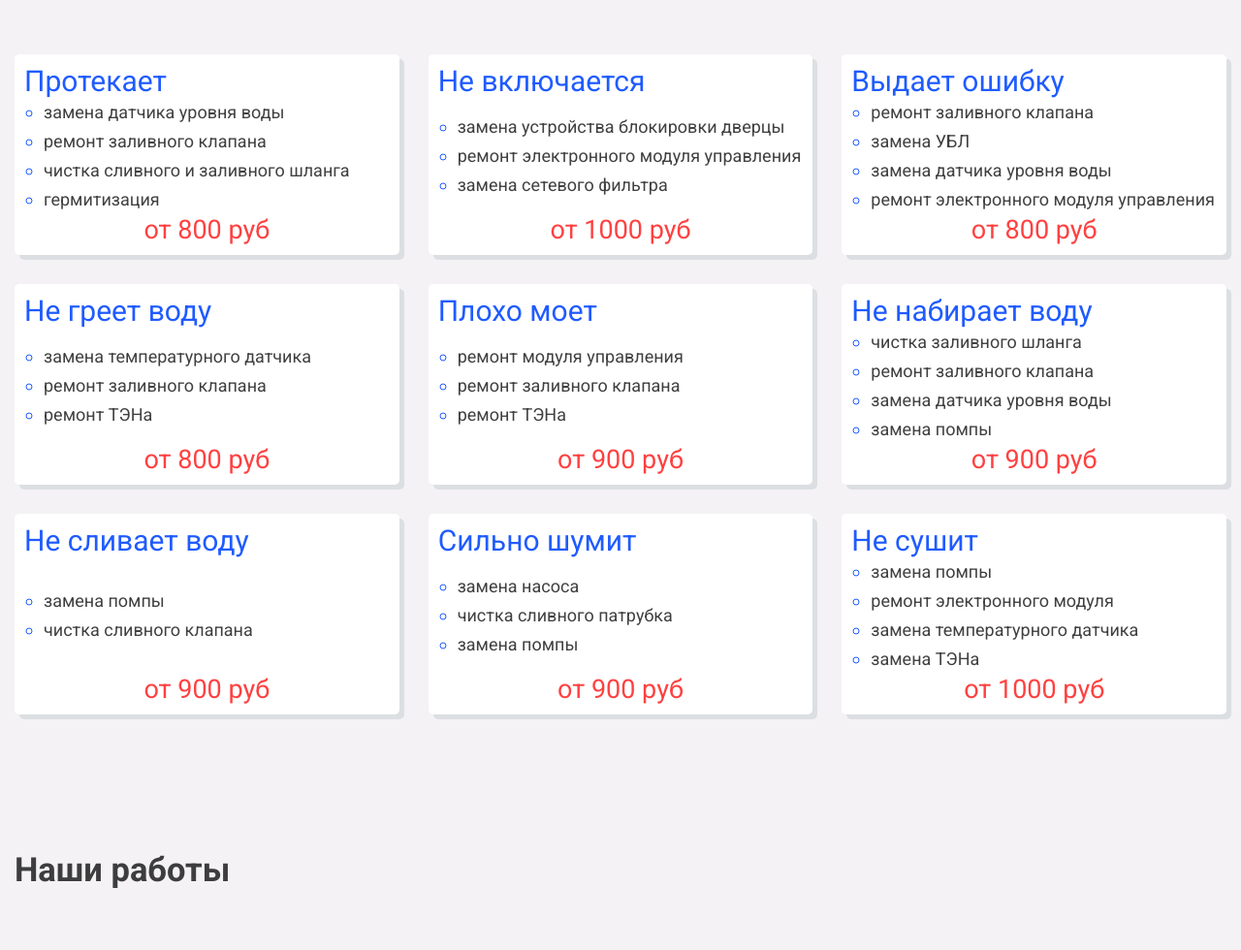
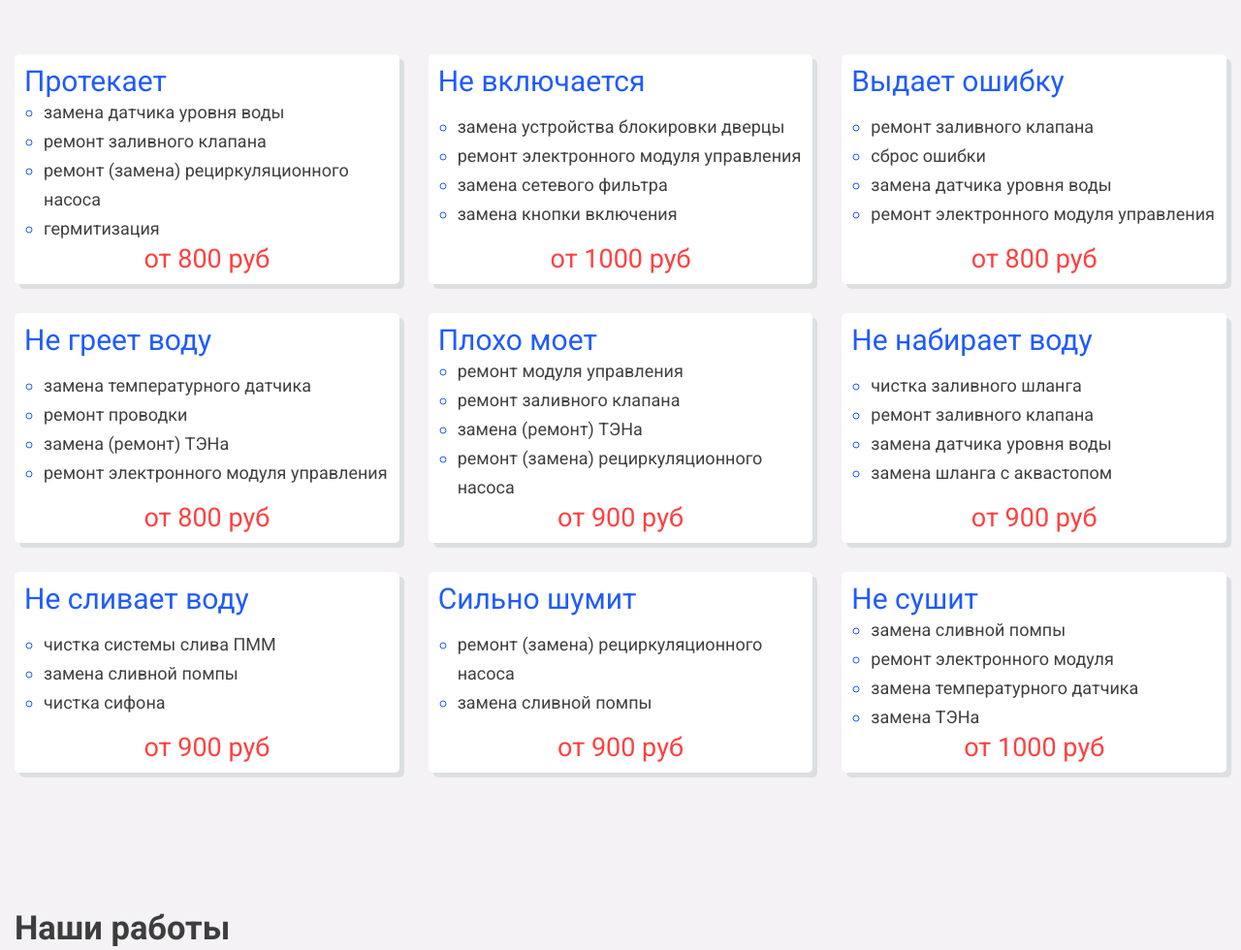
Before and after one commit to sergeiavdeev/remontpmm, a plain HTML site: page index.html in a window 1280 px wide. Shown: the part 840-1820 px from the top of the page at 97% size. Drawn offline with nearby package versions, Linux system fonts and the light colour scheme.

Commit message:
Text  edit

```diff
--- a/index.html
+++ b/index.html
@@ -61,7 +61,7 @@
                     <ul class="main__grid_list">
                         <li class="main__grid_list_item">замена датчика уровня воды</li>
                         <li class="main__grid_list_item">ремонт заливного клапана</li>
-                        <li class="main__grid_list_item">чистка сливного и заливного шланга</li>
+                        <li class="main__grid_list_item">ремонт (замена) рециркуляционного насоса</li>
                         <li class="main__grid_list_item">гермитизация</li>
                     </ul>
                     <div class="main__grid_item_footer">от 800 руб</div>
@@ -72,6 +72,7 @@
                         <li class="main__grid_list_item">замена устройства блокировки дверцы</li>
                         <li class="main__grid_list_item">ремонт электронного модуля управления</li>
                         <li class="main__grid_list_item">замена сетевого фильтра</li>
+                        <li class="main__grid_list_item">замена кнопки включения</li>
                     </ul>
                     <div class="main__grid_item_footer">от 1000 руб</div>
                 </div>
@@ -79,7 +80,7 @@
                     <h3>Выдает ошибку</h3>
                     <ul class="main__grid_list">
                         <li class="main__grid_list_item">ремонт заливного клапана</li>
-                        <li class="main__grid_list_item">замена УБЛ</li>
+                        <li class="main__grid_list_item">сброс ошибки</li>
                         <li class="main__grid_list_item">замена датчика уровня воды</li>
                         <li class="main__grid_list_item">ремонт электронного модуля управления</li>
                     </ul>
@@ -89,8 +90,9 @@
                     <h3>Не греет воду</h3>
                     <ul class="main__grid_list">
                         <li class="main__grid_list_item">замена температурного датчика</li>
-                        <li class="main__grid_list_item">ремонт заливного клапана</li>
-                        <li class="main__grid_list_item">ремонт ТЭНа</li>
+                        <li class="main__grid_list_item">ремонт проводки</li>
+                        <li class="main__grid_list_item">замена (ремонт) ТЭНа</li>
+                        <li class="main__grid_list_item">ремонт электронного модуля управления</li>
                     </ul>
                     <div class="main__grid_item_footer">от 800 руб</div>
                 </div>
@@ -99,7 +101,8 @@
                     <ul class="main__grid_list">
                         <li class="main__grid_list_item">ремонт модуля управления</li>
                         <li class="main__grid_list_item">ремонт заливного клапана</li>
-                        <li class="main__grid_list_item">ремонт ТЭНа</li>
+                        <li class="main__grid_list_item">замена (ремонт) ТЭНа</li>
+                        <li class="main__grid_list_item">ремонт (замена) рециркуляционного насоса</li>
                     </ul>
                     <div class="main__grid_item_footer">от 900 руб</div>
                 </div>
@@ -109,31 +112,31 @@
                         <li class="main__grid_list_item">чистка заливного шланга</li>
                         <li class="main__grid_list_item">ремонт заливного клапана</li>
                         <li class="main__grid_list_item">замена датчика уровня воды</li>
-                        <li class="main__grid_list_item">замена помпы</li>
+                        <li class="main__grid_list_item">замена шланга с аквастопом</li>
                     </ul>
                     <div class="main__grid_item_footer">от 900 руб</div>
                 </div>
                 <div class="main__grid_item">
                     <h3>Не сливает воду</h3>
                     <ul class="main__grid_list">
-                        <li class="main__grid_list_item">замена помпы</li>
-                        <li class="main__grid_list_item">чистка сливного клапана</li>
+                        <li class="main__grid_list_item">чистка системы слива ПММ</li>
+                        <li class="main__grid_list_item">замена сливной помпы</li>
+                        <li class="main__grid_list_item">чистка сифона</li>
                     </ul>
                     <div class="main__grid_item_footer">от 900 руб</div>
                 </div>
                 <div class="main__grid_item">
                     <h3>Сильно шумит</h3>
                     <ul class="main__grid_list">
-                        <li class="main__grid_list_item">замена насоса</li>
-                        <li class="main__grid_list_item">чистка сливного патрубка</li>
-                        <li class="main__grid_list_item">замена помпы</li>
+                        <li class="main__grid_list_item">ремонт (замена) рециркуляционного насоса</li>
+                        <li class="main__grid_list_item">замена сливной помпы</li>
                     </ul>
                     <div class="main__grid_item_footer">от 900 руб</div>
                 </div>
                 <div class="main__grid_item">
                     <h3>Не сушит</h3>
                     <ul class="main__grid_list">
-                        <li class="main__grid_list_item">замена помпы</li>
+                        <li class="main__grid_list_item">замена сливной помпы</li>
                         <li class="main__grid_list_item">ремонт электронного модуля</li>
                         <li class="main__grid_list_item">замена температурного датчика</li>
                         <li class="main__grid_list_item">замена ТЭНа</li>
--- a/js/swiper.js
+++ b/js/swiper.js
@@ -16,11 +16,11 @@ var swiper = new Swiper(".mySwiper", {
       spaceBetween: 20,
     },
     768: {
-      slidesPerView: 4,
+      slidesPerView: 3,
       spaceBetween: 40,
     },
     1024: {
-      slidesPerView: 5,
+      slidesPerView: 4,
       spaceBetween: 50,
     },
   },
--- a/scss/base/_base.scss
+++ b/scss/base/_base.scss
@@ -18,7 +18,11 @@ html {
     }
     @media (max-width: 720px) {
         font-size: 12px;
+        //-webkit-text-size-adjust: 100%;
     }
+    -moz-text-size-adjust: none;
+    -webkit-text-size-adjust: 100%;
+    text-size-adjust: none;
 }
 
 
```
Also changed, not shown: css/main.css.
